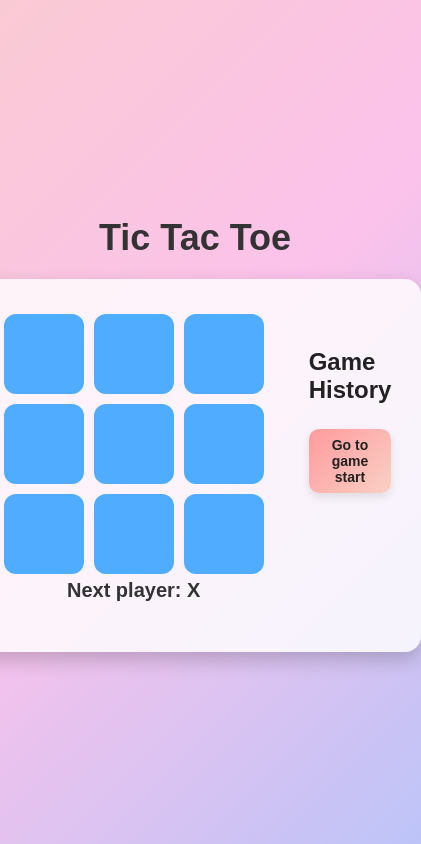
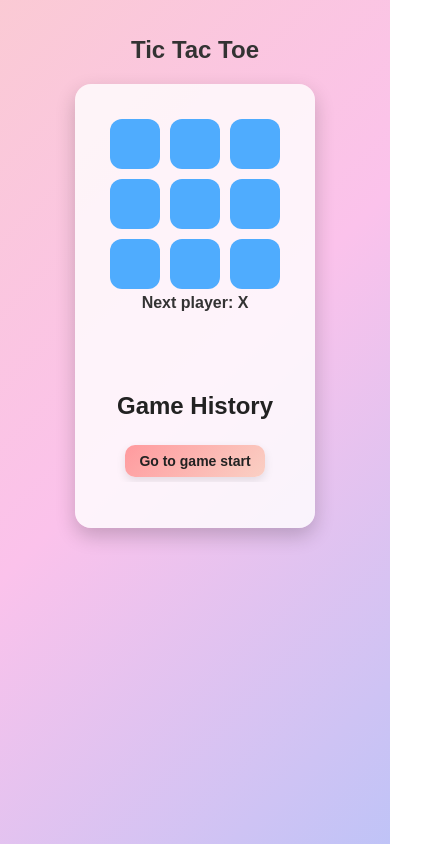
Before and after one commit to ClydeZzz16/egmilan_tictactoe_lab, a Next.js app: page / in a window 390 px wide. Shown: the whole page, 421 px wide, since content can reach past the window. Built offline with nearby package versions, Linux system fonts and the light colour scheme.

Commit message:
improve mobile responsiveness and prevent board cutoff

```diff
--- a/src/app/globals.css
+++ b/src/app/globals.css
@@ -1,14 +1,23 @@
 body {
-  background: linear-gradient(135deg, #ff9a9e, #fad0c4, #fad0c4, #fbc2eb, #a1c4fd, #c2e9fb);
+  background: linear-gradient(
+    135deg,
+    #ff9a9e,
+    #fad0c4,
+    #fad0c4,
+    #fbc2eb,
+    #a1c4fd,
+    #c2e9fb
+  );
   background-size: 400% 400%;
   animation: gradientBG 15s ease infinite;
   color: #222;
   display: flex;
   justify-content: center;
-  align-items: center;
-  height: 100vh;
+  padding: 20px;              /* allow breathing room */
+  min-height: 100vh;          /* page can scroll if needed */
   margin: 0;
   font-family: "Poppins", sans-serif;
+  box-sizing: border-box;
 }
 
 /* smooth animated gradient */
@@ -19,11 +28,18 @@ body {
 }
 
 .game {
+  display: flex;
+  justify-content: center;
+  align-items: flex-start;
+  gap: 40px;
+  margin-top: 20px;
   text-align: center;
   background: rgba(255, 255, 255, 0.8);
   padding: 30px;
   border-radius: 16px;
   box-shadow: 0 8px 20px rgba(0, 0, 0, 0.2);
+  max-width: 95vw;            /* prevent horizontal overflow */
+  overflow-x: hidden;
 }
 
 h1 {
@@ -67,13 +83,22 @@ h1 {
   color: #333;
 }
 
+.game-board {
+  display: flex;
+  flex-direction: column;
+  align-items: center;
+}
+
 .game-info {
+  text-align: left;
   margin-top: 20px;
 }
 
 .game-info ol {
   list-style: none;
   padding: 0;
+  max-height: 300px;        /* keep history scrollable */
+  overflow-y: auto;
 }
 
 .game-info button {
@@ -94,20 +119,51 @@ h1 {
   background: linear-gradient(135deg, #a1c4fd, #c2e9fb);
   transform: scale(1.05);
 }
-.game {
-  display: flex;
-  justify-content: center;
-  align-items: flex-start;
-  gap: 40px;
-  margin-top: 20px;
+
+/* Responsive adjustments */
+@media (max-width: 768px) {
+  .game {
+    flex-direction: column; /* stack board and history vertically */
+    align-items: center;
+    gap: 20px;
+  }
+
+  .square {
+    width: 60px;
+    height: 60px;
+    font-size: 24px;
+  }
+
+  h1 {
+    font-size: 28px;
+  }
+
+  .status {
+    font-size: 18px;
+  }
+
+  .game-info {
+    text-align: center;
+    width: 100%;
+  }
+
+  .game-info ol {
+    max-height: 200px;   /* adjust scroll space on smaller screens */
+  }
 }
 
-.game-board {
-  display: flex;
-  flex-direction: column;
-  align-items: center;
+@media (max-width: 480px) {
+  .square {
+    width: 50px;
+    height: 50px;
+    font-size: 20px;
+  }
+
+  h1 {
+    font-size: 24px;
+  }
+
+  .status {
+    font-size: 16px;
+  }
 }
-
-.game-info {
-  text-align: left;
-}
```
